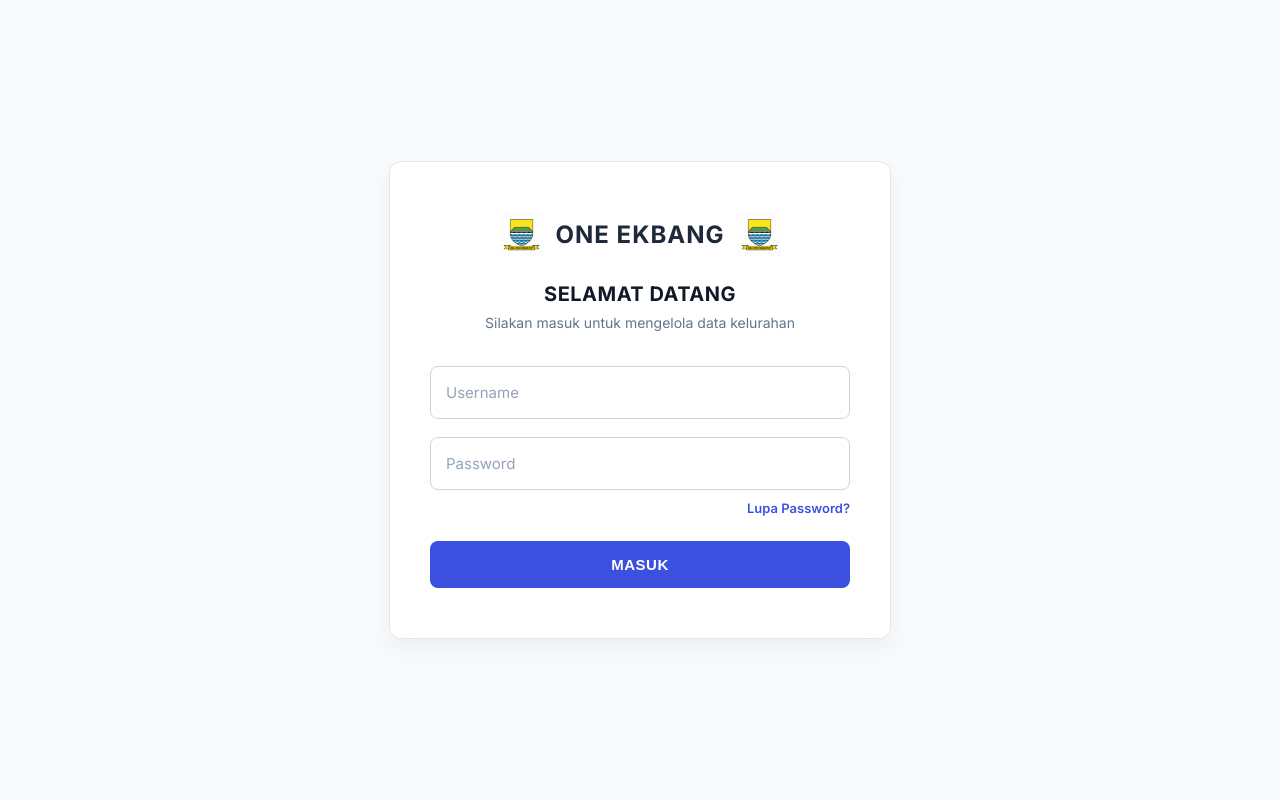
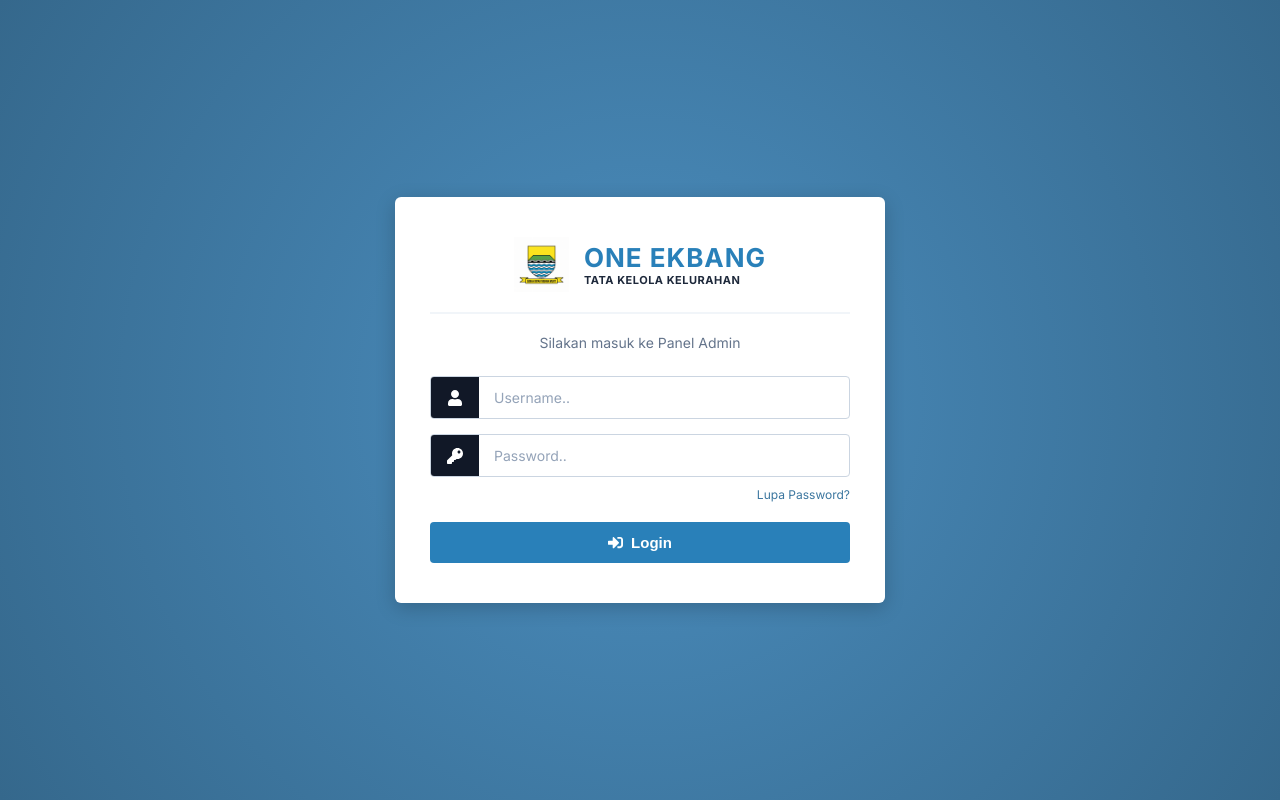
Before and after one commit to rdteguhilham-oss/frontend-one-ekbang, a React (Vite) app: page /login in a window 1280 px wide. Built offline with nearby package versions, Linux system fonts and the light colour scheme.

Commit message:
fix pages login

```diff
--- a/src/pages/Login.css
+++ b/src/pages/Login.css
@@ -1,154 +1,158 @@
-/* BACKGROUND PUTIH BERSIH / FORMAL */
-.login-wrapper-formal {
+/* BACKGROUND BIRU ALA PORTAL RESMI */
+.login-wrapper-portal {
     min-height: 100vh;
     width: 100%;
     display: flex;
-    flex-direction: column;
     justify-content: center;
     align-items: center;
+    background-color: #3b769f; /* Biru retro khas portal */
+    background-image: radial-gradient(circle at center, #4b8ebf 0%, #35688c 100%);
     padding: 20px;
     font-family: 'Inter', sans-serif;
     box-sizing: border-box;
-    /* Latar belakang abu-abu sangat muda agar kartu putih terlihat */
-    background-color: #f8fafc;
 }
 
-body.dark-mode .login-wrapper-formal {
-    background-color: #111827;
+body.dark-mode .login-wrapper-portal {
+    background-color: #1e293b;
+    background-image: none;
 }
 
-/* KARTU LOGIN FORMAL */
-.login-card-formal {
+/* KARTU TENGAH BERSIH */
+.login-card-portal {
     background-color: #ffffff;
-    padding: 50px 40px;
-    border-radius: 12px; /* Lebih kotak, tidak terlalu membulat */
-    border: 1px solid #e5e7eb;
-    box-shadow: 0 10px 25px rgba(0,0,0,0.05); /* Bayangan sangat halus */
     width: 100%;
     max-width: 420px;
+    padding: 40px 35px;
+    border-radius: 6px; /* Siku kotak ala portal */
+    box-shadow: 0 5px 20px rgba(0,0,0,0.2);
     text-align: center;
 }
 
-body.dark-mode .login-card-formal {
+body.dark-mode .login-card-portal {
     background-color: var(--bg-card);
-    border-color: var(--border-halus);
-    box-shadow: 0 10px 25px rgba(0,0,0,0.3);
 }
 
-/* GRUP HEADER (LOGO & TEKS) */
-.login-header-group {
-    margin-bottom: 35px;
-}
-
-.brand-logo-text {
+/* AREA LOGO & TEKS HEADER */
+.portal-logo-area {
     display: flex;
     align-items: center;
     justify-content: center;
-    gap: 12px; /* Jarak antara logo dan teks */
-    margin-bottom: 25px;
+    gap: 15px;
+    margin-bottom: 20px;
+    border-bottom: 2px solid #f1f5f9;
+    padding-bottom: 20px;
 }
 
-.logo-pemkot {
-    width: 45px; /* Sesuaikan ukuran logo */
+body.dark-mode .portal-logo-area { border-color: var(--border-halus); }
+
+.portal-logo-img {
+    width: 55px;
     height: auto;
     object-fit: contain;
 }
 
-.brand-logo-text h2 {
+.portal-logo-text {
+    text-align: left;
+}
+
+.portal-logo-text h1 {
     margin: 0;
-    font-size: 24px;
-    color: #1e293b;
+    font-size: 26px;
+    color: #2980b9; /* Biru teks judul */
     font-weight: 800;
     letter-spacing: 1px;
 }
 
-body.dark-mode .brand-logo-text h2 { color: white; }
-
-.login-header-group h3 {
-    margin: 0 0 8px 0;
-    font-size: 20px;
-    color: #111827;
+.portal-logo-text p {
+    margin: 0;
+    font-size: 11px;
+    color: #1e293b;
     font-weight: 700;
     letter-spacing: 0.5px;
 }
 
-body.dark-mode .login-header-group h3 { color: var(--text-utama); }
+body.dark-mode .portal-logo-text h1 { color: #3b82f6; }
+body.dark-mode .portal-logo-text p { color: var(--text-redup); }
 
-.login-header-group p {
-    margin: 0;
+.portal-subtext {
+    font-size: 14px;
     color: #64748b;
-    font-size: 14px;
+    margin-bottom: 25px;
 }
 
-body.dark-mode .login-header-group p { color: var(--text-redup); }
-
-/* INPUT PERSEGI PANJANG (BUKAN KAPSUL) */
-.input-login-rect {
-    background-color: #ffffff;
-    border: 1.5px solid #cbd5e1;
-    color: #1e293b;
-    border-radius: 8px !important; /* Persegi dengan sudut sedikit tumpul */
-    padding: 16px 15px !important; /* Padding vertikal diperbesar agar lebih tinggi ke bawah */
-    font-size: 15px;
-    transition: all 0.3s ease;
-    width: 100%;
-    box-sizing: border-box;
-    margin-bottom: 18px;
-    outline: none;
+/* INPUT GRUP DENGAN IKON KOTAK HITAM */
+.input-group-portal {
+    display: flex;
+    align-items: stretch;
+    margin-bottom: 15px;
+    border: 1px solid #cbd5e1;
+    border-radius: 4px;
+    overflow: hidden; /* Memotong ikon agar rapi */
+    background-color: white;
 }
 
-body.dark-mode .input-login-rect {
-    background-color: var(--bg-body);
-    border-color: var(--border-halus);
-    color: var(--text-utama);
+body.dark-mode .input-group-portal { border-color: var(--border-halus); background-color: var(--bg-body); }
+
+/* KOTAK HITAM IKON DI KIRI */
+.input-icon-portal {
+    background-color: #111827;
+    color: white;
+    padding: 12px 16px;
+    display: flex;
+    align-items: center;
+    justify-content: center;
+    font-size: 16px;
 }
 
-.input-login-rect:focus {
-    border-color: #3C50E0;
-    box-shadow: 0 0 0 3px rgba(60, 80, 224, 0.1);
+body.dark-mode .input-icon-portal { background-color: #000000; }
+
+/* KOTAK TEKS INPUT */
+.input-field-portal {
+    border: none !important; /* Mematikan border bawaan global css */
+    border-radius: 0 !important;
+    flex: 1;
+    padding: 12px 15px !important;
+    outline: none;
+    font-size: 14px;
+    color: #1e293b;
+    background-color: transparent !important;
 }
 
-.input-login-rect::placeholder {
-    color: #94a3b8;
+.input-field-portal::placeholder { color: #94a3b8; }
+
+/* LINK LUPA PASSWORD */
+.link-forgot-portal {
+    display: block;
+    text-align: right;
+    font-size: 12px;
+    color: #3b769f;
+    margin-top: -5px;
+    margin-bottom: 20px;
+    cursor: pointer;
+    text-decoration: none;
 }
 
-/* LINK LUPA PASSWORD */
-.link-forgot-formal {
-    display: block;
-    text-align: right;
-    font-size: 13px;
-    color: #3C50E0;
-    margin-top: -8px;
-    margin-bottom: 25px;
-    text-decoration: none;
+.link-forgot-portal:hover { text-decoration: underline; }
+
+/* TOMBOL LOGIN BIRU PORTAL */
+.btn-login-portal {
+    width: 100%;
+    background-color: #2980b9;
+    color: white;
+    border: none;
+    padding: 12px;
+    font-size: 15px;
+    font-weight: bold;
+    border-radius: 4px;
     cursor: pointer;
-    font-weight: 600;
+    display: flex;
+    align-items: center;
+    justify-content: center;
+    gap: 8px; /* Jarak ikon dengan teks */
+    transition: background-color 0.3s;
 }
 
-.link-forgot-formal:hover { text-decoration: underline; color: #2563eb; }
-
-/* TOMBOL LOGIN PERSEGI PANJANG */
-.btn-login-rect {
-    width: 100%;
-    padding: 15px; /* Lebih tebal ke bawah */
-    background-color: #3C50E0;
-    color: white;
-    border: none;
-    border-radius: 8px; /* Mengikuti bentuk input */
-    font-size: 15px;
-    font-weight: bold;
-    cursor: pointer;
-    letter-spacing: 0.5px;
-    transition: background-color 0.3s, transform 0.1s;
-}
-
-.btn-login-rect:hover {
-    background-color: #2563eb;
-}
-
-.btn-login-rect:active {
-    transform: scale(0.98);
-}
+.btn-login-portal:hover { background-color: #1f6391; }
 
 /* MODAL LUPA PASSWORD (TETAP) */
 .login-modal-overlay {
@@ -157,7 +161,7 @@ body.dark-mode .input-login-rect {
     align-items: center; z-index: 1000;
 }
 .login-modal-content {
-    background-color: var(--bg-card); padding: 30px; border-radius: 12px;
+    background-color: var(--bg-card); padding: 30px; border-radius: 6px;
     width: 90%; max-width: 400px; text-align: left; position: relative;
     border: 1px solid var(--border-halus);
 }
--- a/src/pages/Login.jsx
+++ b/src/pages/Login.jsx
@@ -2,8 +2,8 @@ import { useState } from "react";
 import { useNavigate } from "react-router-dom";
 import Swal from "sweetalert2";
 import { loginAdmin, kirimLupaPassword } from "../services/api";
-// Memanggil gambar logo dari folder assets
 import logoBandung from "../assets/logo-bandung.jpg";
+import { FaUser, FaKey, FaSignInAlt } from "react-icons/fa"; // Memanggil ikon
 import './Login.css';
 
 export default function Login() {
@@ -23,7 +23,7 @@ export default function Login() {
                     title: 'Success',
                     text: respons.pesan,
                     icon: 'success',
-                    confirmButtonColor: '#3C50E0'
+                    confirmButtonColor: '#2980b9'
                 });
                 localStorage.setItem("isLoggedIn","true");
                 localStorage.setItem("token", respons.token);
@@ -53,47 +53,59 @@ export default function Login() {
     };
 
     return (
-        <div className="login-wrapper-formal">
+        <div className="login-wrapper-portal">
 
-            {/* KARTU TENGAH YANG BERSIH */}
-            <div className="login-card-formal">
+            <div className="login-card-portal">
 
-                {/* HEADER LOGIN DENGAN LOGO */}
-                <div className="login-header-group">
-                    <div className="brand-logo-text">
-                        <img src={logoBandung} alt="Logo Bandung Kiri" className="logo-pemkot" />
-                        <h2>ONE EKBANG</h2>
-                        <img src={logoBandung} alt="Logo Bandung Kanan" className="logo-pemkot" />
+                {/* HEADER LOGO ALA PORTAL */}
+                <div className="portal-logo-area">
+                    <img src={logoBandung} alt="Logo Bandung" className="portal-logo-img" />
+                    <div className="portal-logo-text">
+                        <h1>ONE EKBANG</h1>
+                        <p>TATA KELOLA KELURAHAN</p>
                     </div>
-                    <h3>SELAMAT DATANG</h3>
-                    <p>Silakan masuk untuk mengelola data kelurahan</p>
                 </div>
 
+                <p className="portal-subtext">Silakan masuk ke Panel Admin</p>
+
                 <form onSubmit={handleLogin}>
+
+                    {/* INPUT USERNAME BER-IKON */}
+                    <div className="input-group-portal">
+                        <span className="input-icon-portal">
+                            <FaUser />
+                        </span>
                         <input
                             type="text"
-                        className="input-login-rect"
-                        placeholder="Username"
+                            className="input-field-portal"
+                            placeholder="Username.."
                             value={username}
                             onChange={(e) => setUsername(e.target.value)}
                             required
                         />
+                    </div>
 
+                    {/* INPUT PASSWORD BER-IKON */}
+                    <div className="input-group-portal">
+                        <span className="input-icon-portal">
+                            <FaKey />
+                        </span>
                         <input
                             type="password"
-                        className="input-login-rect"
-                        placeholder="Password"
+                            className="input-field-portal"
+                            placeholder="Password.."
                             value={password}
                             onChange={(e) => setPassword(e.target.value)}
                             required
                         />
+                    </div>
 
-                    <span className="link-forgot-formal" onClick={() => setIsModalOpen(true)}>
+                    <span className="link-forgot-portal" onClick={() => setIsModalOpen(true)}>
                         Lupa Password?
                     </span>
 
-                    <button type="submit" className="btn-login-rect">
-                        MASUK
+                    <button type="submit" className="btn-login-portal">
+                        <FaSignInAlt /> Login
                     </button>
                 </form>
             </div>
@@ -112,14 +124,14 @@ export default function Login() {
                         <form onSubmit={handleLupaPassword}>
                             <input
                                 type="text"
-                                className="input-login-rect"
+                                className="input-field-portal"
+                                style={{ border: '1px solid #cbd5e1', marginBottom: '15px' }}
                                 placeholder="Masukkan username Anda..."
                                 value={resetUsername}
                                 onChange={(e) => setResetUsername(e.target.value)}
                                 required
-                                style={{ marginBottom: '15px' }}
                             />
-                            <button type="submit" className="btn-login-rect">Kirim Permintaan Reset</button>
+                            <button type="submit" className="btn-login-portal">Kirim Permintaan Reset</button>
                         </form>
                     </div>
                 </div>
```
Lines whose indentation alone changed are shown as unchanged.
